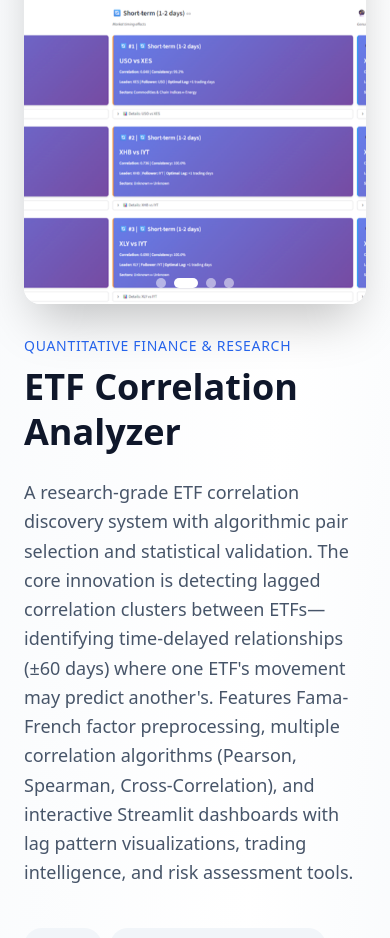
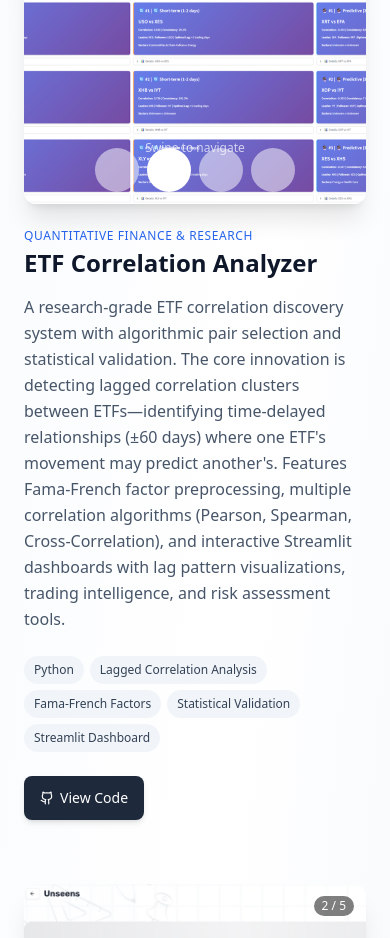
Before and after one commit to NitayDariel/nitay.github.io, a React (Vite) app: page / in a window 390 px wide. Shown: the part 1053-1991 px from the top of the page. Built offline with nearby package versions, Linux system fonts and the light colour scheme.

Commit message:
Add mobile responsiveness: swipe gestures, responsive sizing, touch optimizations

```diff
--- a/src/components/ImageCarousel.jsx
+++ b/src/components/ImageCarousel.jsx
@@ -1,9 +1,16 @@
-import React, { useState, useEffect, useCallback } from 'react';
+import React, { useState, useEffect, useCallback, useRef } from 'react';
 import { ChevronLeft, ChevronRight } from 'lucide-react';
 
 export default function ImageCarousel({ images, alt, autoPlay = true, interval = 5000 }) {
   const [currentIndex, setCurrentIndex] = useState(0);
   const [isHovered, setIsHovered] = useState(false);
+  const [touchStart, setTouchStart] = useState(null);
+  const [touchEnd, setTouchEnd] = useState(null);
+  const [isSwiping, setIsSwiping] = useState(false);
+  const containerRef = useRef(null);
+
+  // Minimum swipe distance to trigger slide change (in pixels)
+  const minSwipeDistance = 50;
 
   const nextSlide = useCallback(() => {
     setCurrentIndex((prev) => (prev + 1) % images.length);
@@ -13,12 +20,38 @@ export default function ImageCarousel({ images, alt, autoPlay = true, interval =
     setCurrentIndex((prev) => (prev - 1 + images.length) % images.length);
   }, [images.length]);
 
+  // Touch handlers for swipe
+  const onTouchStart = (e) => {
+    setTouchEnd(null);
+    setTouchStart(e.targetTouches[0].clientX);
+    setIsSwiping(true);
+  };
+
+  const onTouchMove = (e) => {
+    setTouchEnd(e.targetTouches[0].clientX);
+  };
+
+  const onTouchEnd = () => {
+    setIsSwiping(false);
+    if (!touchStart || !touchEnd) return;
+
+    const distance = touchStart - touchEnd;
+    const isLeftSwipe = distance > minSwipeDistance;
+    const isRightSwipe = distance < -minSwipeDistance;
+
+    if (isLeftSwipe) {
+      nextSlide();
+    } else if (isRightSwipe) {
+      prevSlide();
+    }
+  };
+
   useEffect(() => {
-    if (!autoPlay || isHovered || images.length <= 1) return;
+    if (!autoPlay || isHovered || isSwiping || images.length <= 1) return;
 
     const timer = setInterval(nextSlide, interval);
     return () => clearInterval(timer);
-  }, [autoPlay, isHovered, interval, nextSlide, images.length]);
+  }, [autoPlay, isHovered, isSwiping, interval, nextSlide, images.length]);
 
   if (!images || images.length === 0) return null;
 
@@ -28,16 +61,20 @@ export default function ImageCarousel({ images, alt, autoPlay = true, interval =
         src={images[0]}
         alt={alt}
         loading="lazy"
-        className="w-full h-[400px] object-cover transition-transform duration-700 group-hover:scale-105"
+        className="w-full h-[300px] sm:h-[350px] md:h-[400px] object-cover transition-transform duration-700 group-hover:scale-105"
       />
     );
   }
 
   return (
     <div
-      className="relative w-full h-[400px] overflow-hidden"
+      ref={containerRef}
+      className="relative w-full h-[300px] sm:h-[350px] md:h-[400px] overflow-hidden touch-pan-y"
       onMouseEnter={() => setIsHovered(true)}
       onMouseLeave={() => setIsHovered(false)}
+      onTouchStart={onTouchStart}
+      onTouchMove={onTouchMove}
+      onTouchEnd={onTouchEnd}
     >
       {/* Images */}
       <div
@@ -50,37 +87,38 @@ export default function ImageCarousel({ images, alt, autoPlay = true, interval =
             src={image}
             alt={`${alt} - ${index + 1}`}
             loading="lazy"
-            className="w-full h-full object-cover flex-shrink-0"
+            draggable="false"
+            className="w-full h-full object-cover flex-shrink-0 select-none"
           />
         ))}
       </div>
 
-      {/* Navigation Arrows */}
+      {/* Navigation Arrows - Hidden on mobile, visible on hover for desktop */}
       <button
         onClick={(e) => { e.stopPropagation(); prevSlide(); }}
-        className="absolute left-3 top-1/2 -translate-y-1/2 p-2 rounded-full bg-white/90 dark:bg-slate-800/90 text-slate-700 dark:text-slate-200 shadow-lg opacity-0 group-hover:opacity-100 transition-opacity duration-300 hover:bg-white dark:hover:bg-slate-700"
+        className="absolute left-2 sm:left-3 top-1/2 -translate-y-1/2 p-1.5 sm:p-2 rounded-full bg-white/90 dark:bg-slate-800/90 text-slate-700 dark:text-slate-200 shadow-lg opacity-0 group-hover:opacity-100 transition-opacity duration-300 hover:bg-white dark:hover:bg-slate-700 hidden sm:block"
         aria-label="Previous image"
       >
-        <ChevronLeft className="w-5 h-5" />
+        <ChevronLeft className="w-4 h-4 sm:w-5 sm:h-5" />
       </button>
       <button
         onClick={(e) => { e.stopPropagation(); nextSlide(); }}
-        className="absolute right-3 top-1/2 -translate-y-1/2 p-2 rounded-full bg-white/90 dark:bg-slate-800/90 text-slate-700 dark:text-slate-200 shadow-lg opacity-0 group-hover:opacity-100 transition-opacity duration-300 hover:bg-white dark:hover:bg-slate-700"
+        className="absolute right-2 sm:right-3 top-1/2 -translate-y-1/2 p-1.5 sm:p-2 rounded-full bg-white/90 dark:bg-slate-800/90 text-slate-700 dark:text-slate-200 shadow-lg opacity-0 group-hover:opacity-100 transition-opacity duration-300 hover:bg-white dark:hover:bg-slate-700 hidden sm:block"
         aria-label="Next image"
       >
-        <ChevronRight className="w-5 h-5" />
+        <ChevronRight className="w-4 h-4 sm:w-5 sm:h-5" />
       </button>
 
-      {/* Dots Indicator */}
-      <div className="absolute bottom-4 left-1/2 -translate-x-1/2 flex gap-2">
+      {/* Dots Indicator - Larger touch targets on mobile */}
+      <div className="absolute bottom-3 sm:bottom-4 left-1/2 -translate-x-1/2 flex gap-2 sm:gap-2">
         {images.map((_, index) => (
           <button
             key={index}
             onClick={(e) => { e.stopPropagation(); setCurrentIndex(index); }}
-            className={`w-2.5 h-2.5 rounded-full transition-all duration-300 ${
+            className={`h-2.5 sm:h-2.5 rounded-full transition-all duration-300 ${
               index === currentIndex
-                ? 'bg-white w-6'
-                : 'bg-white/50 hover:bg-white/75'
+                ? 'bg-white w-6 sm:w-6'
+                : 'bg-white/50 hover:bg-white/75 w-2.5 sm:w-2.5'
             }`}
             aria-label={`Go to image ${index + 1}`}
           />
@@ -88,8 +126,13 @@ export default function ImageCarousel({ images, alt, autoPlay = true, interval =
       </div>
 
       {/* Image Counter */}
-      <div className="absolute top-4 right-4 px-3 py-1 rounded-full bg-black/50 text-white text-sm font-medium">
+      <div className="absolute top-3 sm:top-4 right-3 sm:right-4 px-2 sm:px-3 py-0.5 sm:py-1 rounded-full bg-black/50 text-white text-xs sm:text-sm font-medium">
         {currentIndex + 1} / {images.length}
+      </div>
+
+      {/* Swipe hint for mobile - shows briefly */}
+      <div className="absolute bottom-12 left-1/2 -translate-x-1/2 text-white/70 text-xs sm:hidden pointer-events-none">
+        Swipe to navigate
       </div>
     </div>
   );
--- a/src/components/ProjectCard.jsx
+++ b/src/components/ProjectCard.jsx
@@ -9,7 +9,7 @@ export default function ProjectCard({ project, index }) {
   return (
     <div
       id={project.slug}
-      className={`flex flex-col ${isEven ? 'lg:flex-row' : 'lg:flex-row-reverse'} gap-8 lg:gap-16 items-center mb-32 scroll-mt-32`}
+      className={`flex flex-col ${isEven ? 'lg:flex-row' : 'lg:flex-row-reverse'} gap-6 sm:gap-8 lg:gap-16 items-center mb-16 sm:mb-24 lg:mb-32 scroll-mt-24 sm:scroll-mt-32`}
     >
       {/* Image Side */}
       <div
@@ -17,7 +17,7 @@ export default function ProjectCard({ project, index }) {
         data-aos={isEven ? "fade-right" : "fade-left"}
         data-aos-duration="1000"
       >
-        <div className="relative overflow-hidden rounded-2xl shadow-2xl group">
+        <div className="relative overflow-hidden rounded-xl sm:rounded-2xl shadow-xl sm:shadow-2xl group">
           {hasMultipleImages ? (
             <ImageCarousel
               images={project.images}
@@ -30,7 +30,7 @@ export default function ProjectCard({ project, index }) {
               src={project.image}
               alt={project.title}
               loading="lazy"
-              className="w-full h-[400px] object-cover transition-transform duration-700 group-hover:scale-105"
+              className="w-full h-[300px] sm:h-[350px] md:h-[400px] object-cover transition-transform duration-700 group-hover:scale-105"
             />
           )}
           <div className="absolute inset-0 bg-gradient-to-t from-slate-900/50 dark:from-slate-950/70 to-transparent opacity-0 group-hover:opacity-100 transition-opacity duration-500 pointer-events-none"></div>
@@ -39,30 +39,30 @@ export default function ProjectCard({ project, index }) {
 
       {/* Text Side */}
       <div
-        className="w-full lg:w-1/2 space-y-6"
+        className="w-full lg:w-1/2 space-y-4 sm:space-y-6"
         data-aos={isEven ? "fade-left" : "fade-right"}
         data-aos-duration="1000"
         data-aos-delay="200"
       >
-        <div className="space-y-2">
-          <div className="text-blue-600 dark:text-blue-400 text-sm font-medium tracking-wider uppercase">
+        <div className="space-y-1 sm:space-y-2">
+          <div className="text-blue-600 dark:text-blue-400 text-xs sm:text-sm font-medium tracking-wider uppercase">
             {project.category}
           </div>
-          <h3 className="text-4xl font-bold text-slate-900 dark:text-white leading-tight">
+          <h3 className="text-2xl sm:text-3xl lg:text-4xl font-bold text-slate-900 dark:text-white leading-tight">
             {project.title}
           </h3>
         </div>
 
-        <p className="text-lg text-slate-600 dark:text-slate-300 leading-relaxed">
+        <p className="text-base sm:text-lg text-slate-600 dark:text-slate-300 leading-relaxed">
           {project.description}
         </p>
 
         {project.technologies && (
-          <div className="flex flex-wrap gap-2 pt-4">
+          <div className="flex flex-wrap gap-1.5 sm:gap-2 pt-2 sm:pt-4">
             {project.technologies.map((tech, idx) => (
               <span
                 key={idx}
-                className="px-4 py-2 bg-slate-100 dark:bg-slate-800 text-slate-700 dark:text-slate-300 rounded-full text-sm font-medium"
+                className="px-2.5 sm:px-4 py-1.5 sm:py-2 bg-slate-100 dark:bg-slate-800 text-slate-700 dark:text-slate-300 rounded-full text-xs sm:text-sm font-medium"
               >
                 {tech}
               </span>
@@ -72,16 +72,16 @@ export default function ProjectCard({ project, index }) {
 
         {/* Action Buttons */}
         {(project.link || project.github) && (
-          <div className="flex flex-wrap gap-3 pt-2">
+          <div className="flex flex-wrap gap-2 sm:gap-3 pt-2">
             {project.link && (
               <a
                 href={project.link}
                 target="_blank"
                 rel="noopener noreferrer"
-                className="inline-flex items-center gap-2 px-5 py-2.5 bg-blue-600 dark:bg-blue-500 text-white rounded-lg font-medium hover:bg-blue-700 dark:hover:bg-blue-600 transition-colors shadow-md hover:shadow-lg"
+                className="inline-flex items-center gap-1.5 sm:gap-2 px-4 sm:px-5 py-2 sm:py-2.5 bg-blue-600 dark:bg-blue-500 text-white rounded-lg text-sm sm:text-base font-medium hover:bg-blue-700 dark:hover:bg-blue-600 transition-colors shadow-md hover:shadow-lg active:scale-95"
               >
                 <span>Visit Website</span>
-                <ExternalLink className="w-4 h-4" />
+                <ExternalLink className="w-3.5 h-3.5 sm:w-4 sm:h-4" />
               </a>
             )}
             {project.github && (
@@ -89,9 +89,9 @@ export default function ProjectCard({ project, index }) {
                 href={project.github}
                 target="_blank"
                 rel="noopener noreferrer"
-                className="inline-flex items-center gap-2 px-5 py-2.5 bg-slate-800 dark:bg-slate-700 text-white rounded-lg font-medium hover:bg-slate-700 dark:hover:bg-slate-600 transition-colors shadow-md hover:shadow-lg"
+                className="inline-flex items-center gap-1.5 sm:gap-2 px-4 sm:px-5 py-2 sm:py-2.5 bg-slate-800 dark:bg-slate-700 text-white rounded-lg text-sm sm:text-base font-medium hover:bg-slate-700 dark:hover:bg-slate-600 transition-colors shadow-md hover:shadow-lg active:scale-95"
               >
-                <Github className="w-4 h-4" />
+                <Github className="w-3.5 h-3.5 sm:w-4 sm:h-4" />
                 <span>View Code</span>
               </a>
             )}
--- a/src/index.css
+++ b/src/index.css
@@ -5,6 +5,26 @@
 /* Smooth scrolling */
 html {
   scroll-behavior: smooth;
+  -webkit-tap-highlight-color: transparent;
+}
+
+/* Prevent horizontal scroll on mobile */
+body {
+  overflow-x: hidden;
+}
+
+/* Better touch targets for mobile */
+@media (max-width: 640px) {
+  button, a {
+    min-height: 44px;
+    min-width: 44px;
+  }
+}
+
+/* Prevent text size adjustment on orientation change */
+html {
+  -webkit-text-size-adjust: 100%;
+  text-size-adjust: 100%;
 }
 
 /* Custom scrollbar for dark mode */
@@ -24,3 +44,27 @@ html {
 .dark::-webkit-scrollbar-thumb:hover {
   background: #64748b;
 }
+
+/* Hide scrollbar on mobile for cleaner look */
+@media (max-width: 640px) {
+  ::-webkit-scrollbar {
+    display: none;
+  }
+
+  * {
+    -ms-overflow-style: none;
+    scrollbar-width: none;
+  }
+}
+
+/* Improve touch scrolling */
+.touch-pan-y {
+  touch-action: pan-y;
+}
+
+/* Active state feedback for mobile */
+@media (hover: none) {
+  button:active, a:active {
+    opacity: 0.8;
+  }
+}
```
